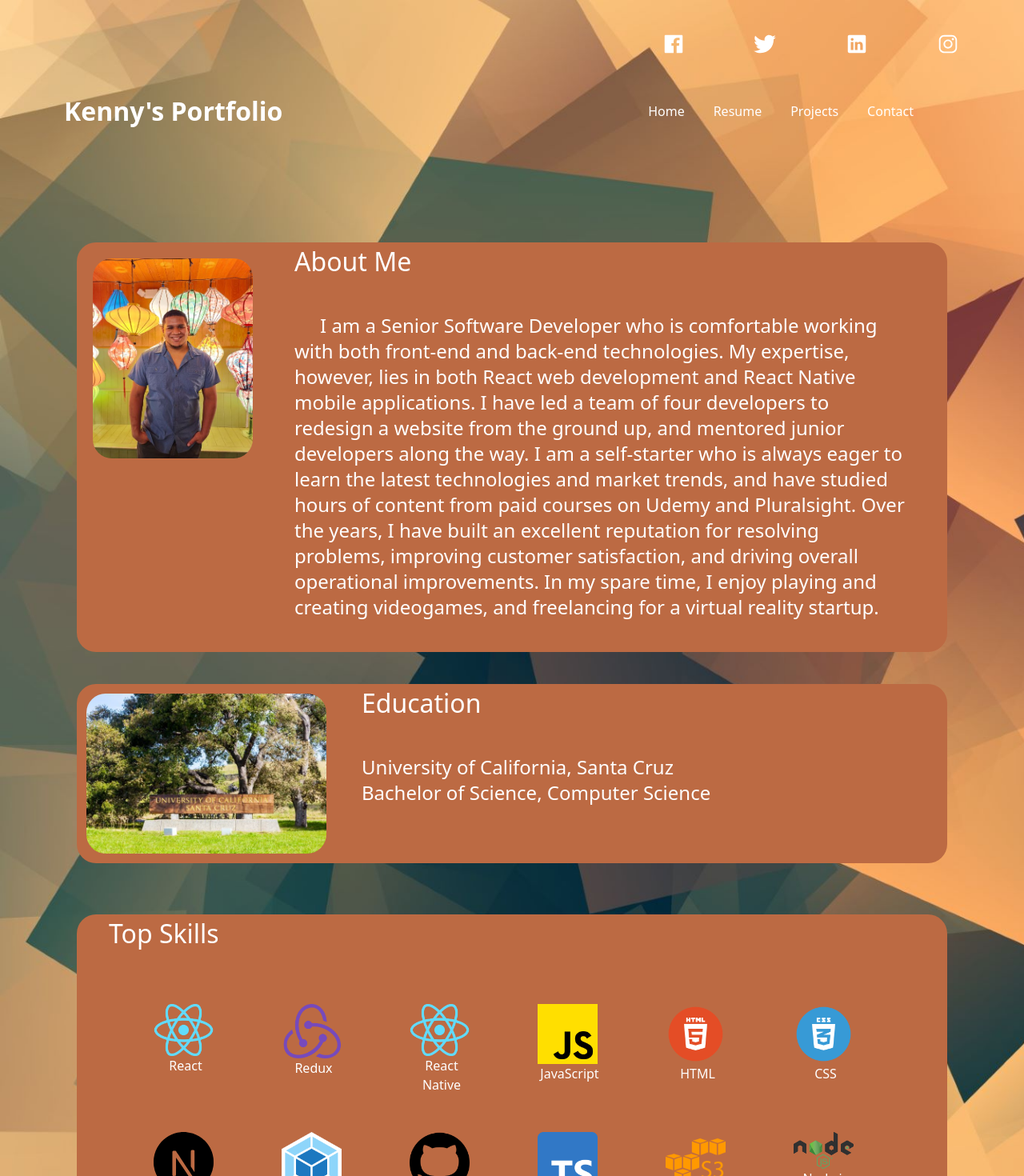
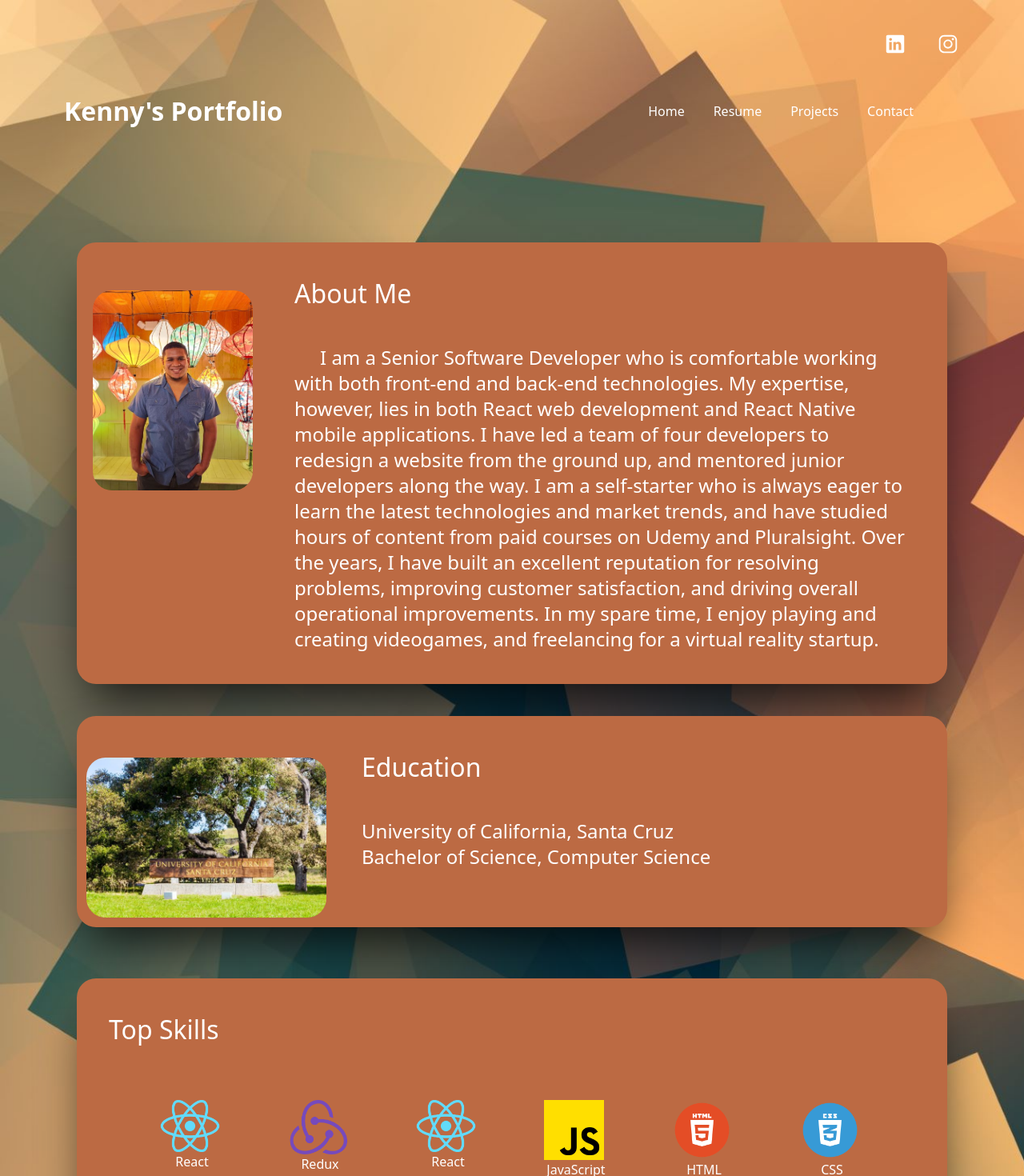
Before and after one commit to Kbbryant55/My-Portfolio, a Next.js app: page / in a window 1280 px wide. Shown: the top 1470 px of the page at 80% size. Built offline with nearby package versions, Linux system fonts and the light colour scheme.

Commit message:
Added box-shadow, padding, and remove some unneccessary social media

```diff
--- a/src/components/AboutMeTileSection.js
+++ b/src/components/AboutMeTileSection.js
@@ -3,7 +3,7 @@ import Image from "next/image";
 
 const AboutMeTileSection = () => {
   return (
-    <div className="container m-auto pr-4 flex flex-row phone:flex-col phone:items-center bg-secondary rounded-3xl h-4/5">
+    <div className="container m-auto pr-4 pt-10 flex flex-row phone:flex-col phone:items-center bg-secondary rounded-3xl h-4/5 shadow-3xl">
       <div className="rounded-3xl overflow-hidden pl-[.75rem] m-5 w-[200px] h-[250px] relative">
         <Image fill src={`/profilePic5.jpg`} alt={""} priority />
       </div>
--- a/src/components/EducationTileSection.js
+++ b/src/components/EducationTileSection.js
@@ -3,7 +3,7 @@ import Image from "next/image";
 
 const EducationTileSection = () => {
   return (
-    <div className="container mt-10 pr-4 flex flex-row phone:flex-col phone:items-center bg-secondary rounded-3xl h-4/5">
+    <div className="container mt-10 pr-4 pt-10 flex flex-row phone:flex-col phone:items-center bg-secondary rounded-3xl h-4/5 shadow-3xl">
       <div className=" p-[.75rem] ">
         <Image
           className="rounded-3xl"
--- a/src/components/Header.js
+++ b/src/components/Header.js
@@ -49,16 +49,7 @@ const Header = () => {
   return (
     <div className={styles.header}>
       <div className="flex justify-end px-20 pt-10 phone:px-5">
-        <div className={"flex flex-row justify-between w-1/3 phone:w-full"}>
-          <a
-            href="https://www.facebook.com/kenny.willoughby.9"
-            target="facebook"
-          >
-            <IoLogoFacebook size={30} className={styles.socialMedia} />
-          </a>
-          <a href="https://twitter.com/KWilloughby55" target="twitter">
-            <IoLogoTwitter size={30} className={styles.socialMedia} />
-          </a>
+        <div className={"flex flex-row justify-between w-[6rem] "}>
           <a
             href="https://www.linkedin.com/in/kenwilloughby/"
             target="linkedin"
--- a/src/components/ProjectTile.js
+++ b/src/components/ProjectTile.js
@@ -5,7 +5,7 @@ const ProjectTile = ({ label, imgSrc, description, gitUrl }) => {
   return (
     <a
       href={gitUrl}
-      className="bg-secondary rounded-xl shadow-2xl hover:bg-primary m-10 w-[20rem] "
+      className="bg-secondary rounded-xl hover:bg-primary m-10 w-[20rem] shadow-3xl"
     >
       <div className="p-3 flex flex-col justify-center items-center text-white">
         <div className="w-[200px] h-[150px] relative">
--- a/src/components/WorkHistoryTileSection.js
+++ b/src/components/WorkHistoryTileSection.js
@@ -2,7 +2,7 @@ import React from "react";
 
 const WorkHistoryTileSection = ({ job }) => {
   return (
-    <div className="container my-10 pr-4 flex flex-row phone:flex-col phone:items-center bg-secondary rounded-3xl shadow-xl">
+    <div className="container my-10 pr-4 flex flex-row phone:flex-col phone:items-center bg-secondary rounded-3xl shadow-3xl">
       <div className=" w-1/3 flex flex-col items-center justify-center text-white border-r-2 border-[#022C3A] phone:border-r-0 phone:border-b-2 pt-10 ">
         <h2 className="text-white text-3xl">{job.companyTitle}</h2>
         <p>{job.location}</p>
--- a/src/pages/index.tsx
+++ b/src/pages/index.tsx
@@ -10,9 +10,9 @@ export default function Home() {
       <main className={styles.main}>
         <AboutMeTileSection />
         <EducationTileSection />
-        <div className="container mt-16 pr-4 flex flex-row bg-secondary rounded-3xl h-1/2">
+        <div className="container mt-16 flex flex-row bg-secondary rounded-3xl h-1/2 shadow-3xl">
           <div className="flex w-full flex-col">
-            <h1 className="text-left pl-10">Top Skills</h1>
+            <h1 className="text-left pl-10 pt-10">Top Skills</h1>
             <div className="flex flex-row flex-wrap	mt-[4rem] h-3/4 justify-center">
               {skills.map((skill, index) => {
                 return (
--- a/src/styles/Contact.module.scss
+++ b/src/styles/Contact.module.scss
@@ -21,6 +21,7 @@
   background-color: rgb(248, 248, 248);
   max-width: 40rem;
   min-width: 15rem;
+  box-shadow: 0 35px 60px -15px rgba(0, 0, 0, 0.3);
   @media screen and (max-width: 750px) {
     padding: 2rem;
   }
--- a/tailwind.config.js
+++ b/tailwind.config.js
@@ -38,6 +38,9 @@ module.exports = {
 
         desktop: { max: "1440px" },
       },
+      boxShadow: {
+        "3xl": "0 35px 60px -15px rgba(0, 0, 0, 0.75)",
+      },
     },
   },
   plugins: [],
```
